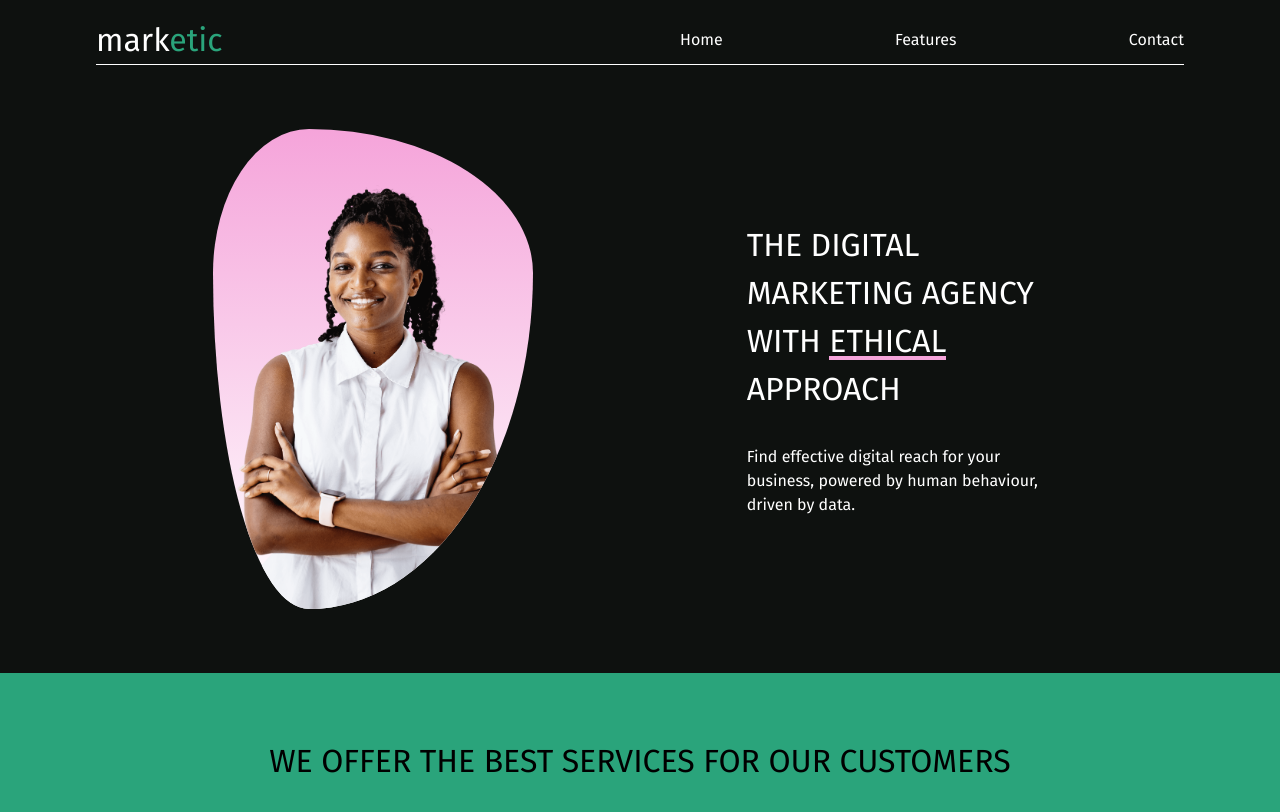
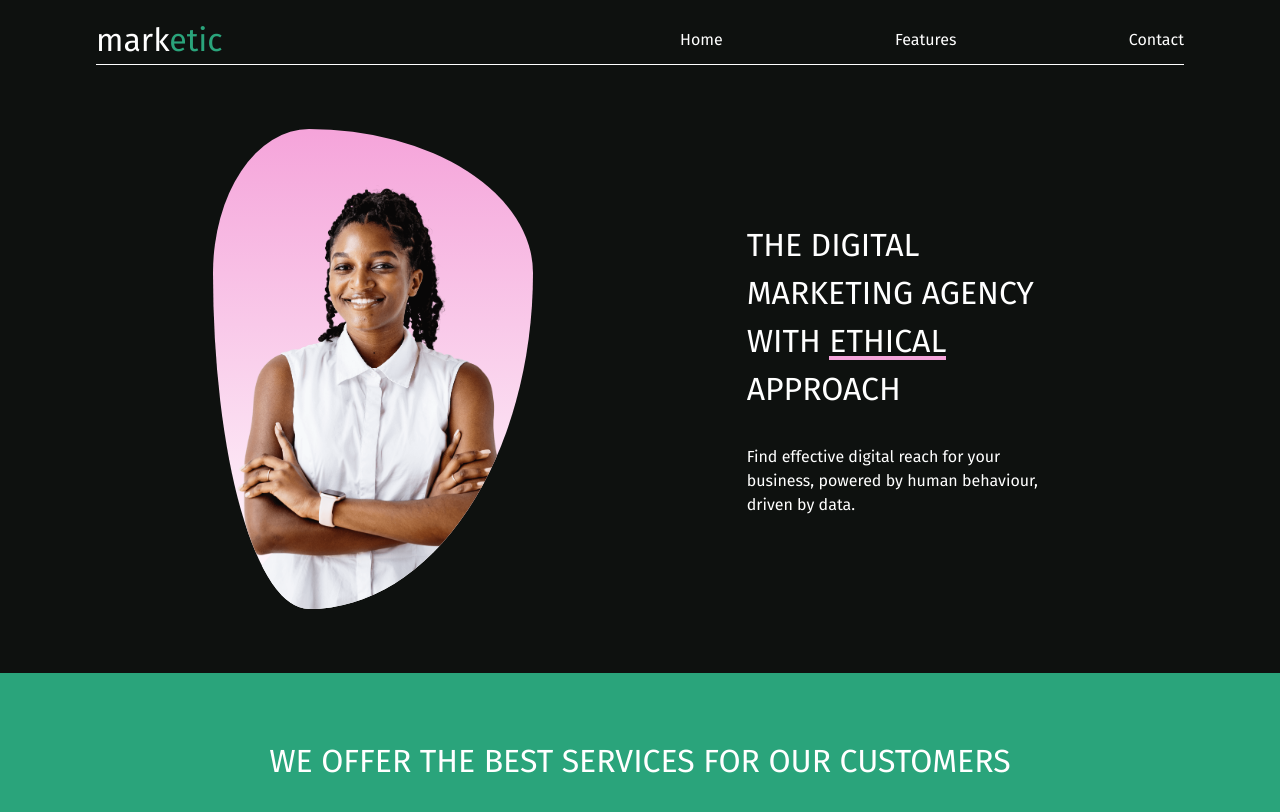
Before and after one commit to mclbdn/marketic, a React (Create React App) app: page / in a window 1280 px wide. Shown: the top 812 px of the page. Built offline with nearby package versions, Linux system fonts and the light colour scheme; no server answers; the HTML template or start-up script is replaced by a standard one.

Commit message:
Add more styles to the features section

```diff
--- a/src/App.css
+++ b/src/App.css
@@ -207,6 +207,7 @@ h6 {
   font-weight: 400;
   font-size: 2rem;
   margin-bottom: 2rem;
+  color: var(--white-color);
 }
 
 .feature-container {
@@ -216,7 +217,7 @@ h6 {
 }
 
 .single-feature-container img {
-  max-width: 60px;
+  max-width: 90px;
 }
 
 .single-feature-container {
```
